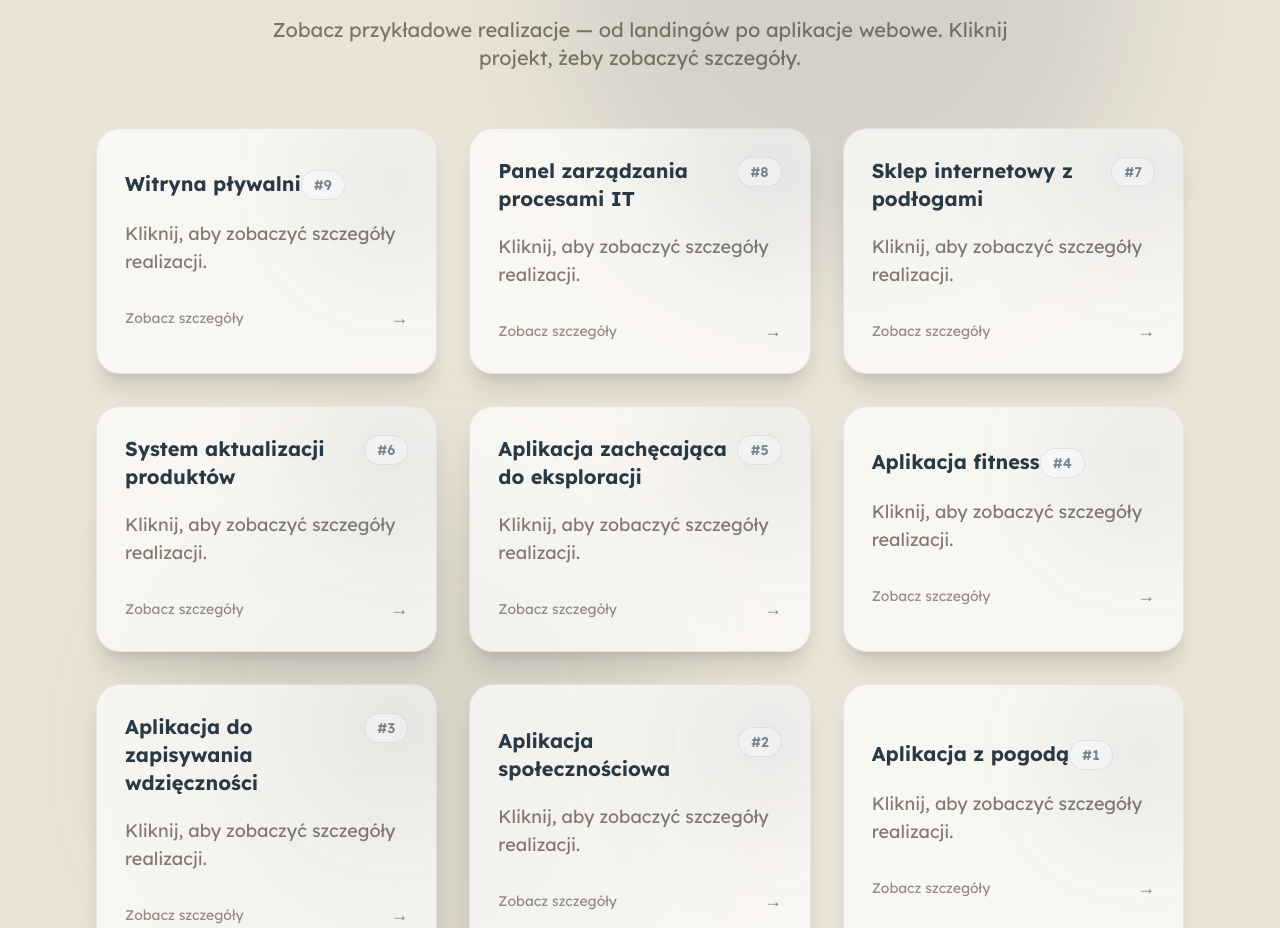
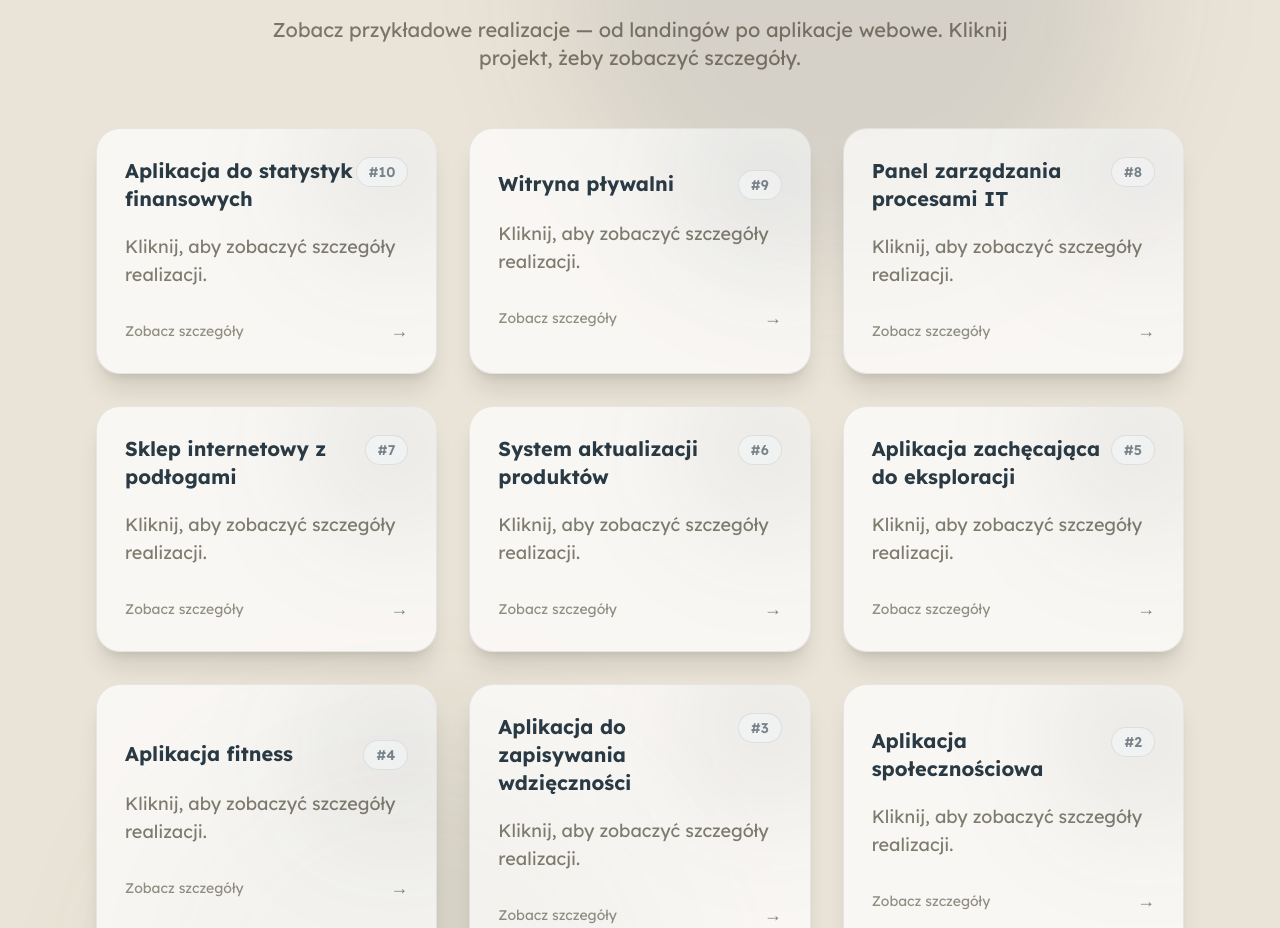
Before and after one commit to wybielak/Portfolio, a React (Vite) app: page / in a window 1280 px wide. Shown: the part 2564-3492 px from the top of the page. Built offline with nearby package versions, Linux system fonts and the light colour scheme.

Commit message:
new project

```diff
--- a/src/components/Home.jsx
+++ b/src/components/Home.jsx
@@ -295,7 +295,7 @@ export default observer(function Home() {
                                     <div className="p-7 flex flex-col items-start justify-center gap-5 relative">
                                         <div className="pointer-events-none absolute -top-10 -right-10 w-40 h-40 rounded-full bg-deepBlue/10 blur-3xl" />
 
-                                        <div className="flex items-start justify-between">
+                                        <div className="w-full flex items-start justify-between">
                                             <h2 className="text-2xl md:text-xl font-bold text-deepBlue leading-snug group-hover:opacity-90 transition">
                                                 {project.short_name}
                                             </h2>
--- a/src/mobx/AppStorage.js
+++ b/src/mobx/AppStorage.js
@@ -7,6 +7,7 @@ export default class AppStorage {
     }
 
     devProjects = [
+        { "id": "10", "short_name": "Aplikacja do statystyk finansowych", "name": "Cashflow", "description": "Aplikacja pozwalająza śledzić przepływ środków w firmie na podstawie danych o fakturach.", "date": "XII 2025", "category": "react", "photo": "/images/dev/cashflow1.jpg", "github": "", "youtube": "", "directlink": ""},
         { "id": "9", "short_name": "Witryna pływalni", "name": "Pływalnia Wodnik", "description": "Nowa witryna internetowa dla pływalni, spełniająca wszystkie wymagania witryn internetowych dla firm.", "date": "IX 2025", "category": "wp", "photo": "/images/dev/wodnik1.jpg", "github": "", "youtube": "", "directlink": "https://wodnik-paniowki.pl/"},
         { "id": "8", "short_name": "Panel zarządzania procesami IT", "name": "IT Dashboard", "description": "Panel pozwalający śledzić aktualny stan procesów informatycznych w firmie.", "date": "V2024", "category": "react", "photo": "/images/dev/dashboard1.jpg", "github": "", "youtube": "", "directlink": ""},
         { "id": "7", "short_name": "Sklep internetowy z podłogami", "name": "WITAN Centrum Podłóg", "description": "Sklep internetowy firmy Witan Centrum Podłóg.", "date": "II2024", "category": "shop", "photo": "/images/dev/sklepwitan1.jpg", "github": "", "youtube": "", "directlink": "https://sklep.witan-posadzki.pl/"},
```
Also changed, not shown: public/images/dev/cashflow1.jpg (added).
